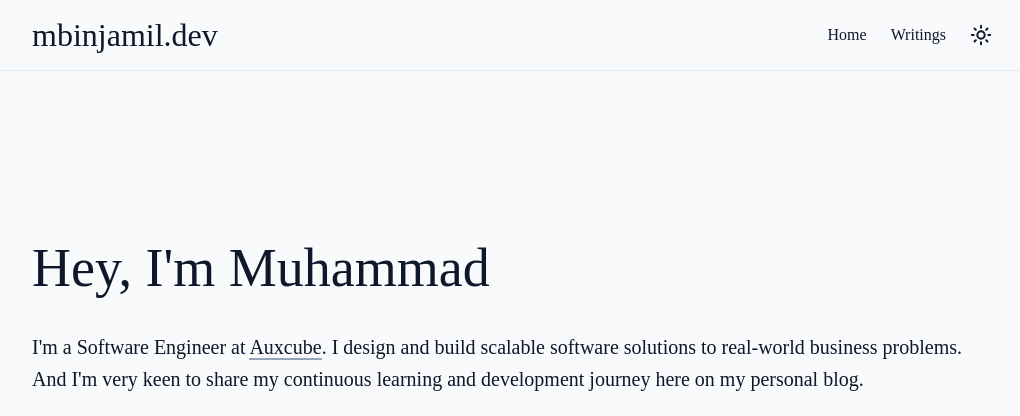
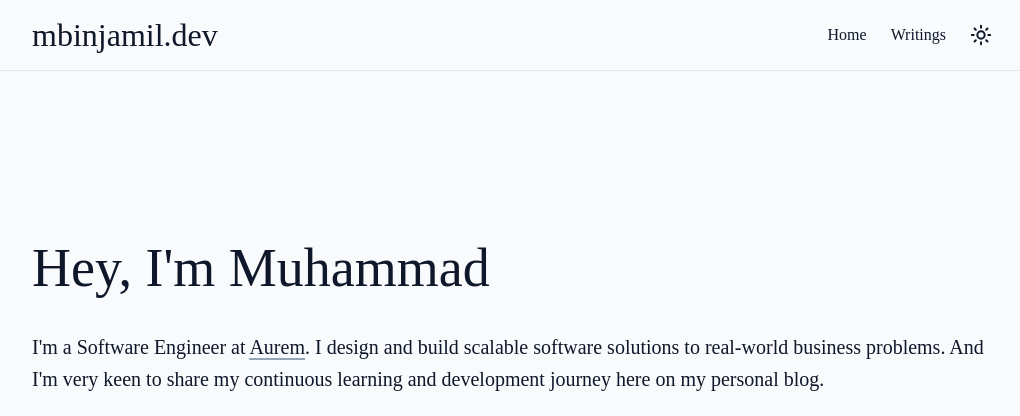
Before and after one commit to binjamil/mbinjamil.dev, an Astro site: page / in a window 1280 px wide. Shown: the top 416 px of the page, without its empty margins (128-1148 px from the left). Built offline with nearby package versions, Linux system fonts and the light colour scheme; Astro itself is replaced by a stand-in of ours; some packages are replaced by stand-ins of ours; a web font is replaced by a local one.

Commit message:
Update company

```diff
--- a/src/components/MainHero.astro
+++ b/src/components/MainHero.astro
@@ -2,7 +2,7 @@
   <div class="hero">
     <h1 class="hero-title">Hey, I'm Muhammad</h1>
     <p class="hero-description">
-      I'm a Software Engineer at <a href="https://auxcube.com/">Auxcube</a>. I
+      I'm a Software Engineer at <a href="https://aurem.ae/">Aurem</a>. I
       design and build scalable software solutions to real-world business
       problems. And I'm very keen to share my continuous learning and
       development journey here on my personal blog.
```
